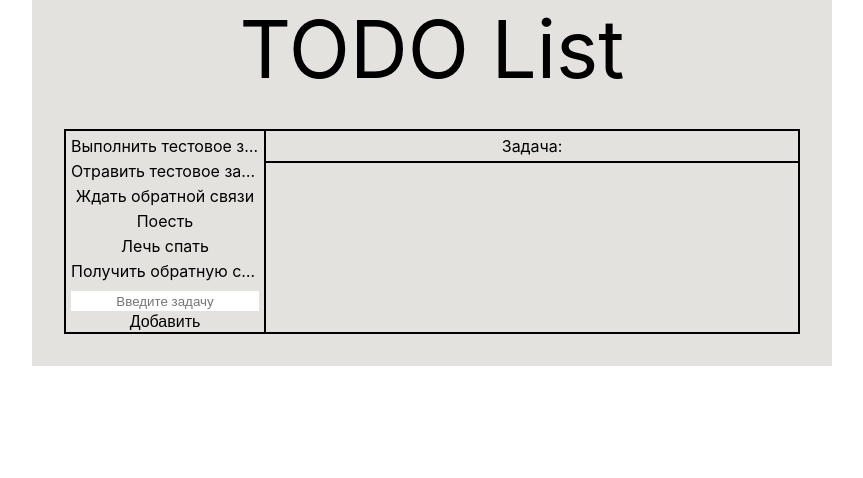
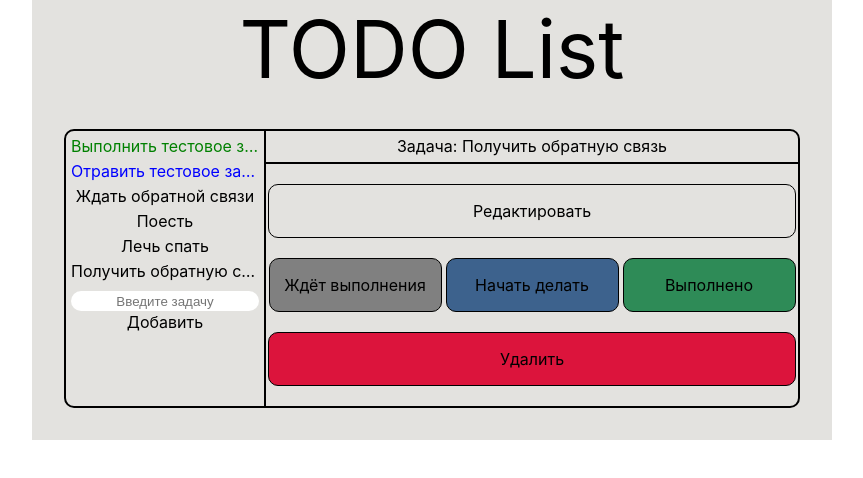
Before and after one commit to Esteradfi/todo-list, a React (Create React App) app: page / in a window 1280 px wide. Shown: the top 478 px of the page, without its empty margins (208-1071 px from the left). Built offline with nearby package versions, Linux system fonts and the light colour scheme.

Commit message:
feat: add all basic functional and color indicator

```diff
--- a/src/App.scss
+++ b/src/App.scss
@@ -6,15 +6,3 @@
   background-color: #E3E2DF;
   padding-bottom: 32px;
 }
-
-.wait {
-  color: black;
-}
-
-.in-process {
-  color: blue;
-}
-
-.complete {
-  color: green;
-}
--- a/src/components/TodoDisplay/TodoDisplay.scss
+++ b/src/components/TodoDisplay/TodoDisplay.scss
@@ -1,5 +1,6 @@
 .TodoDisplay {
   border: #000000 2px solid;
+  border-radius: 10px;
   display: flex;
   margin: 0 2rem;
 }
--- a/src/components/TodoDisplay/components/TodoEdit/TodoEdit.js
+++ b/src/components/TodoDisplay/components/TodoEdit/TodoEdit.js
@@ -3,9 +3,97 @@ import "./TodoEdit.scss";
 
 function TodoEdit({ todo, setTodo }) {
 
+    const [edit, setEdit] = useState(null);
+    const [editValue, setEditValue] = useState('');
+
+    function deleteTodo(id) {
+        let newTodo = [...todo].filter(item => item.id !== id);
+        setTodo(newTodo);
+    } //функция, удаляюзая задачу
+
+    function editTodo(id, title) {
+        setEdit(id);
+        setEditValue(title);
+    } //функция, включающая режим редактирования задачи
+
+    function saveTodo(id) {
+        let newTodo = [...todo].map( item => {
+            if (item.id === id) {
+                item.title = editValue;
+            }
+            return item;
+        })
+        setTodo(newTodo);
+        setEdit(null);
+    } //функция, сохраняющая отредактированную задачу
+
+    function completeTodo(id) {
+        let newTodo = [...todo].filter(item => {
+            if(item.id === id) {
+                item.status = "complete";
+            }
+            return item;
+        });
+        setTodo(newTodo);
+    } // функция, отмечающая задачу как "выполненную"
+
+    function doTodo(id) {
+        let newTodo = [...todo].filter(item => {
+            if(item.id === id) {
+                item.status = "in process";
+            }
+            return item;
+        });
+        setTodo(newTodo);
+    } // функция, отмечающая задачу как "в процессе"
+
+    function waitTodo(id) {
+        let newTodo = [...todo].filter(item => {
+            if(item.id === id) {
+                item.status = "wait";
+            }
+            return item;
+        });
+        setTodo(newTodo);
+    } // функция, отмечающая задачу как "ждущую выполнения"
+
     return (
         <div className="TodoEdit">
-            <div className="TodoName">Задача:</div>
+            <div className="TodoName"> {/* Вывод имени задачи в компоненте TodoEdit */}
+                {
+                    todo.filter( item => item.selected === 'yes' ).map( item => (
+                        <div>Задача: {item.title}</div>
+                    ))
+                }
+            </div>
+            {
+                todo.filter( item => item.selected === 'yes' ).map( item => (
+                    <div key={item.id}>
+                        {
+                            edit === item.id ?
+                                <div>
+                                    <input className="input-edit" value={editValue} onChange={ (e) => setEditValue(e.target.value) } />
+                                </div> :
+                                null
+                        }
+                        {
+                            edit === item.id ?
+                                <div>
+                                    <button className="button button-save" onClick={() => saveTodo(item.id)}>Сохранить</button>
+                                </div> :
+                                <div className="buttons">
+                                    <button className="button button-edit" onClick={() => editTodo(item.id, item.title)}>Редактировать</button>
+                                    <div className="buttons-status">
+                                        <button className="button button-wait" onClick={() => waitTodo(item.id)}>Ждёт выполнения</button>
+                                        <button className="button button-do" onClick={() => doTodo(item.id)}>Начать делать</button>
+                                        <button className="button button-complete" onClick={() => completeTodo(item.id)}>Выполнено</button>
+                                    </div>
+                                    <button className="button button-delete" onClick={() => deleteTodo(item.id)}>Удалить</button>
+                                </div>
+                        }
+                    </div>
+                ))
+            } {/* Вывод кнопок взаимодействия с задачей в компоненте TodoEdit */}
         </div>
     )
 }
--- a/src/components/TodoDisplay/components/TodoEdit/TodoEdit.scss
+++ b/src/components/TodoDisplay/components/TodoEdit/TodoEdit.scss
@@ -1,8 +1,98 @@
 .TodoEdit {
   width: 100%;
   text-align: center;
+  min-height: 100px;
   .TodoName {
     padding: 5px;
     border-bottom: black 2px solid;
+    min-height: 21px;
+  }
+  .input-edit {
+    width: 97%;
+    height: 53px;
+    text-align: center;
+    font-family: -apple-system, BlinkMacSystemFont, 'Segoe UI', 'Roboto', 'Oxygen',
+    'Ubuntu', 'Cantarell', 'Fira Sans', 'Droid Sans', 'Helvetica Neue',
+    sans-serif;
+    font-size: 1rem;
+    border-radius: 10px;
+    border: none;
+    margin: 20px auto;
+    &:focus-visible {
+      outline: none;
+    }
+  }
+  .button-save {
+    width: 99%;
+    margin-bottom: 20px;
+    background-color: transparent;
+    transition: 0.3s ease;
+    &:hover {
+      transition: 0.3s ease;
+      background-color: white;
+    }
+  }
+  .button {
+    padding: 1rem 0;
+    cursor: pointer;
+    font-family: -apple-system, BlinkMacSystemFont, 'Segoe UI', 'Roboto', 'Oxygen',
+    'Ubuntu', 'Cantarell', 'Fira Sans', 'Droid Sans', 'Helvetica Neue',
+    sans-serif;
+    font-size: 1rem;
+    border: black 1px solid;
+    border-radius: 10px;
+    margin-right: 2px;
+    margin-left: 2px;
+  }
+  .buttons {
+    display: flex;
+    flex-direction: column;
+    margin: 20px 0;
+    .buttons-status {
+      margin: 20px 0;
+      .button {
+        min-width: 173px;
+      }
+      .button-wait {
+        background-color: grey;
+        transition: 0.3s ease;
+        &:hover {
+          transition: 0.3s ease;
+          background-color: #E3E2DF;
+        }
+      }
+      .button-do {
+        background-color: #3d628d;
+        transition: 0.3s ease;
+        &:hover {
+          transition: 0.3s ease;
+          background-color: blue;
+        }
+      }
+      .button-complete {
+        background-color: seagreen;
+        transition: 0.3s ease;
+        &:hover {
+          transition: 0.3s ease;
+          background-color: green;
+        }
+      }
+    }
+    .button-edit {
+      background-color: transparent;
+      transition: 0.3s ease;
+      &:hover {
+        transition: 0.3s ease;
+        background-color: white;
+      }
+    }
+    .button-delete {
+      background-color: #dc143c;
+      transition: 0.3s ease;
+      &:hover {
+        transition: 0.3s ease;
+        background-color: red;
+      }
+    }
   }
 }
--- a/src/components/TodoDisplay/components/TodoList/TodoList.js
+++ b/src/components/TodoDisplay/components/TodoList/TodoList.js
@@ -5,59 +5,6 @@ import "./TodoList.scss";
 function TodoList({ todo, setTodo }) {
 
     const [value, setValue] = useState('');
-    const [edit, setEdit] = useState(null);
-    const [editValue, setEditValue] = useState('');
-
-    function deleteTodo(id) {
-        let newTodo = [...todo].filter(item => item.id !== id);
-        setTodo(newTodo);
-    }
-
-    function editTodo(id, title) {
-        setEdit(id);
-        setEditValue(title);
-    }
-
-    function saveTodo(id) {
-        let newTodo = [...todo].map( item => {
-            if (item.id === id) {
-                item.title = editValue;
-            }
-            return item;
-        })
-        setTodo(newTodo);
-        setEdit(null);
-    }
-
-    function completeTodo(id) {
-        let newTodo = [...todo].filter(item => {
-            if(item.id === id) {
-                item.status = "complete";
-            }
-            return item;
-        });
-        setTodo(newTodo);
-    }
-
-    function doTodo(id) {
-        let newTodo = [...todo].filter(item => {
-            if(item.id === id) {
-                item.status = "in process";
-            }
-            return item;
-        });
-        setTodo(newTodo);
-    }
-
-    function waitTodo(id) {
-        let newTodo = [...todo].filter(item => {
-            if(item.id === id) {
-                item.status = "wait";
-            }
-            return item;
-        });
-        setTodo(newTodo);
-    }
 
     function createTodo() {
         if (value !== '') {
@@ -66,38 +13,45 @@ function TodoList({ todo, setTodo }) {
                     id: uuidv4(),
                     title: value,
                     status: "wait",
+                    selected: "no"
                 }]
             )
             setValue('');
         }
-    }
+    } // функция, создающая новую задачу
+
+    function selectTodo(id) {
+
+        for (let i = 0; i < todo.length; i++) {
+            if (todo[i].selected === "yes") {
+                todo[i].selected = "no";
+                break;
+            }
+        }
+
+        let newTodo = [...todo].filter(item => {
+            if(item.id === id) {
+                item.selected = "yes";
+            }
+            return item;
+        });
+
+        setTodo(newTodo);
+    } // фунцкия, делающая задачу выбранной
 
     return (
         <div className="TodoList">
             {
                 todo.map( item => (
                     <div key={item.id}>
-                        <div className="ListItem">{item.title}</div>
-                        {/*}  {
-                            edit === item.id ?
-                                <div>
-                                    <input value={editValue} onChange={ (e) => setEditValue(e.target.value) } />
-                                </div> :
-                                <div></div>
-                        }
-                        {
-                            edit === item.id ?
-                                <div>
-                                    <button onClick={() => saveTodo(item.id)}>Сохранить</button>
-                                </div> :
-                                <div>
-                                <button onClick={() => deleteTodo(item.id)}>Удалить</button>
-                                <button onClick={() => editTodo(item.id, item.title)}>Редактировать</button>
-                                <button onClick={() => waitTodo(item.id)}>Ждёт выполнения</button>
-                                <button onClick={() => doTodo(item.id)}>Начать делать</button>
-                                <button onClick={() => completeTodo(item.id)}>Выполнено</button>
-                                </div>
-                        } */}
+                        <div className="ListItem"
+                             onClick={() => selectTodo(item.id)}
+                             style={ {color: (item.status === "in process") ? 'blue' :
+                                     (item.status === "complete") ? 'green' :
+                                     'black'} }
+                        > {/* Реализация вывода списка задач и цветовой индикации состояния прогресса выполнения задач */}
+                            {item.title}
+                        </div>
                     </div>
                 ))
             }
--- a/src/components/TodoDisplay/components/TodoList/TodoList.scss
+++ b/src/components/TodoDisplay/components/TodoList/TodoList.scss
@@ -9,6 +9,7 @@
     padding: 0;
     text-align: center;
     margin-top: 5px;
+    border-radius: 10px;
     &:focus-visible {
       outline: none;
     }
@@ -20,9 +21,16 @@
     font-size: 16px;
     background-color: transparent;
     transition: 0.3s ease;
+    border-radius: 10px;
+    font-family: -apple-system, BlinkMacSystemFont, 'Segoe UI', 'Roboto', 'Oxygen',
+    'Ubuntu', 'Cantarell', 'Fira Sans', 'Droid Sans', 'Helvetica Neue',
+    sans-serif;
     &:hover {
       transition: 0.3s ease;
       background-color: aquamarine;
+    }
+    &:focus-visible {
+      outline: none;
     }
   }
 }
```
Also changed, not shown: src/components/TodoDisplay/TodoDisplay.js (+11 -7 lines).
